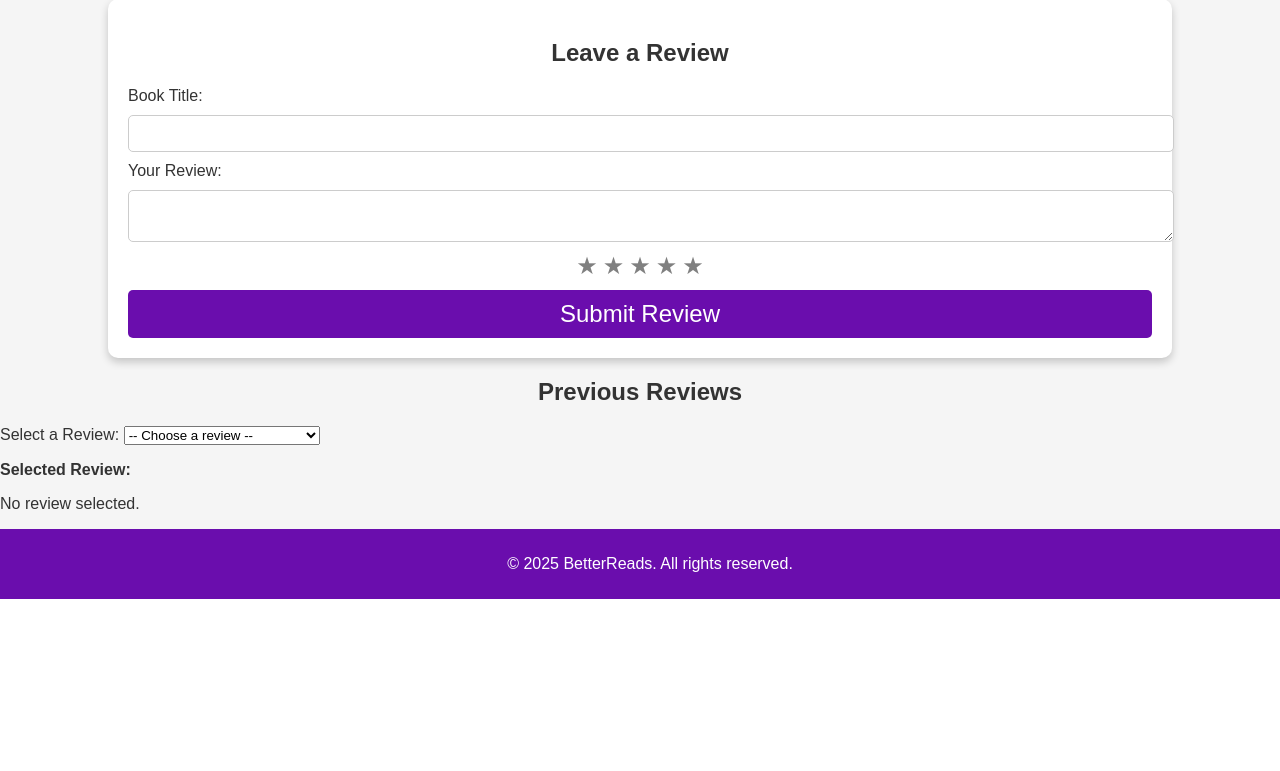
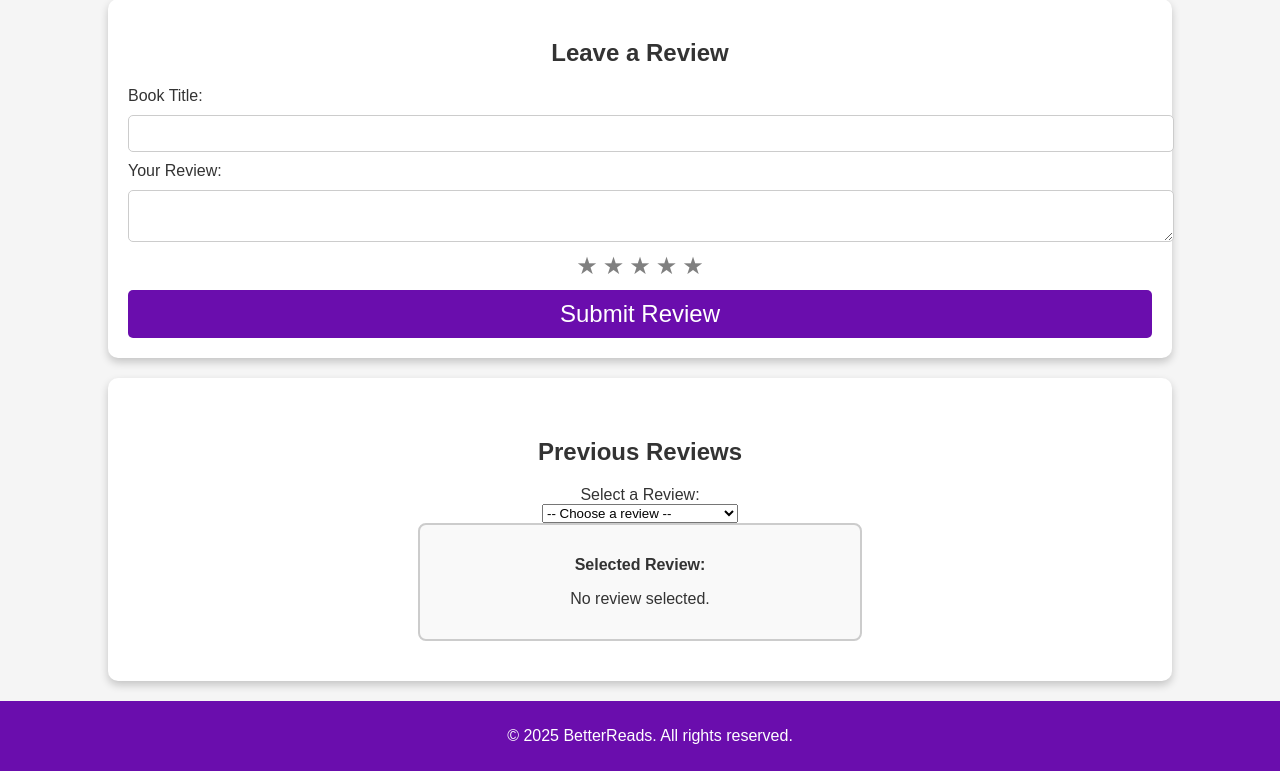
Before and after one commit to RyanHobbes/BetterReads, a PHP site: page / in a window 1280 px wide. Shown: the part 988-1759 px from the top of the page. Before the commit the page ends 1587 px from the top, so only its background shows below. Run offline with PHP 8.4, Linux system fonts and the light colour scheme.

Commit message:
Update style.css

```diff
--- a/style.css
+++ b/style.css
@@ -8,6 +8,7 @@ body {
 }
 h2{
   text-align: center;
+  align-items: center;
 }
 
 
@@ -141,7 +142,7 @@ button:hover {
 
 
 /* Review Section */
-#reviews {
+#reviews, .previous-reviews {
   background-color: white;
   padding: 20px;
   margin: 20px auto;
@@ -175,6 +176,24 @@ button {
 
 button:hover {
   background-color: #4a0072;
+}
+#previous-reviews {
+  text-align: center; /* Centers text */
+  display: flex;
+  flex-direction: column;
+  align-items: center; /* Centers items horizontally */
+  justify-content: center; /* Centers content vertically */
+  margin: 20px auto; /* Centers the section */
+  width: 80%; /* Adjust width */
+}
+
+.review-box {
+  border: 2px solid #ccc;
+  padding: 15px;
+  width: 50%; /* Adjust width */
+  background-color: #f9f9f9;
+  border-radius: 8px;
+  text-align: center;
 }
 
 /* Book Lists */
```
